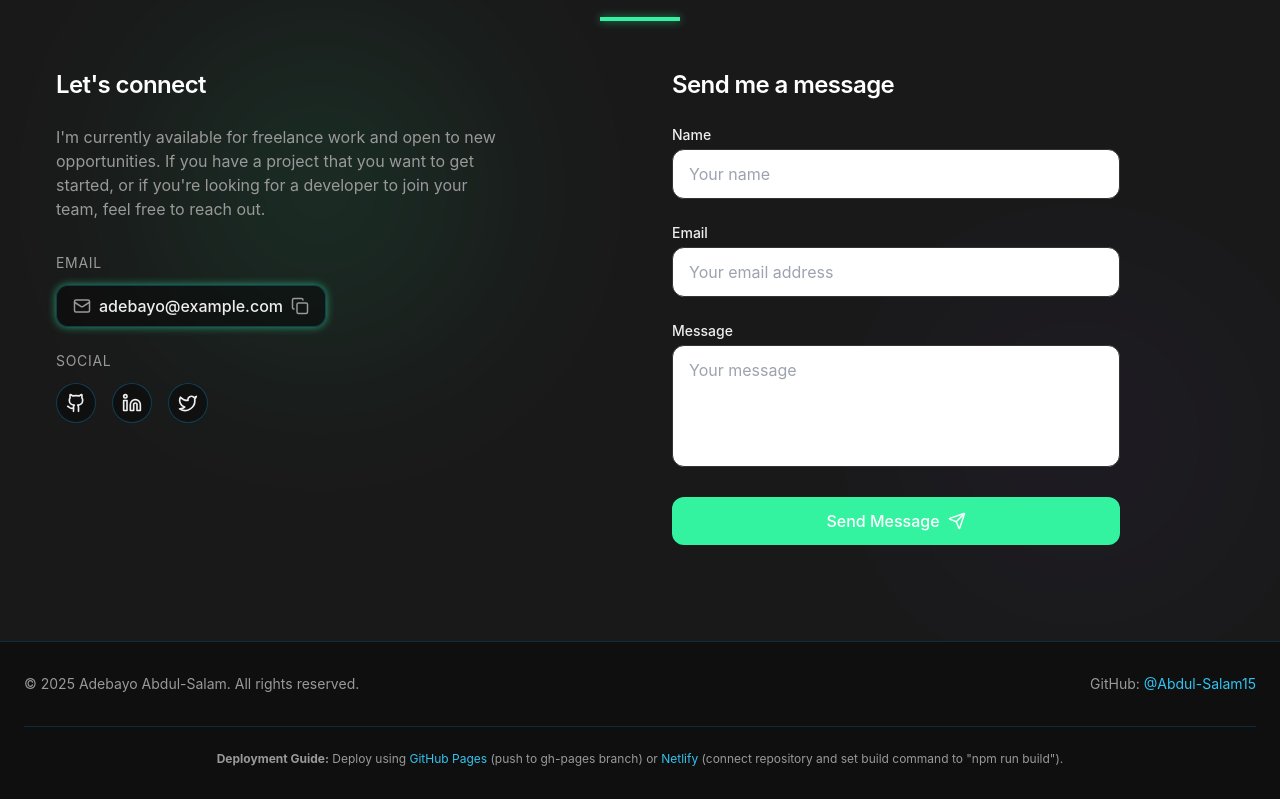
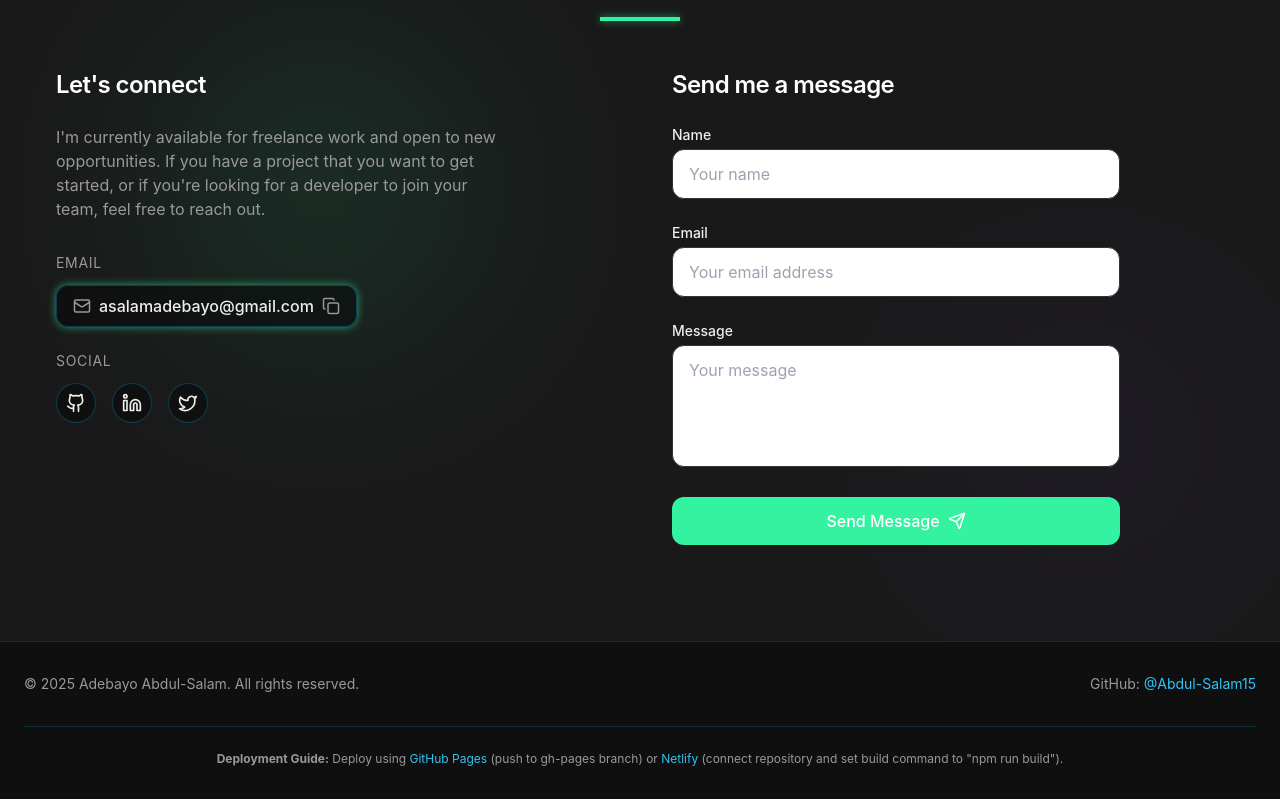
Before and after one commit to Abdul-Salam15/minimalist-web-showcase, a React (Vite) app: page / in a window 1280 px wide. Shown: the part 1777-2576 px from the top of the page. Built offline with nearby package versions, Linux system fonts and the light colour scheme.

Commit message:
Update email address
Updates the email address to asalamadebayo@gmail.com.

```diff
--- a/src/components/ContactSection.tsx
+++ b/src/components/ContactSection.tsx
@@ -27,7 +27,7 @@ const ContactSection: React.FC = () => {
             <div className="space-y-6">
               <div>
                 <h4 className="text-sm uppercase tracking-wider text-portfolio-gray-medium mb-3">Email</h4>
-                <EmailButton email="adebayo@example.com" />
+                <EmailButton email="asalamadebayo@gmail.com" />
               </div>
 
               <div>
```
